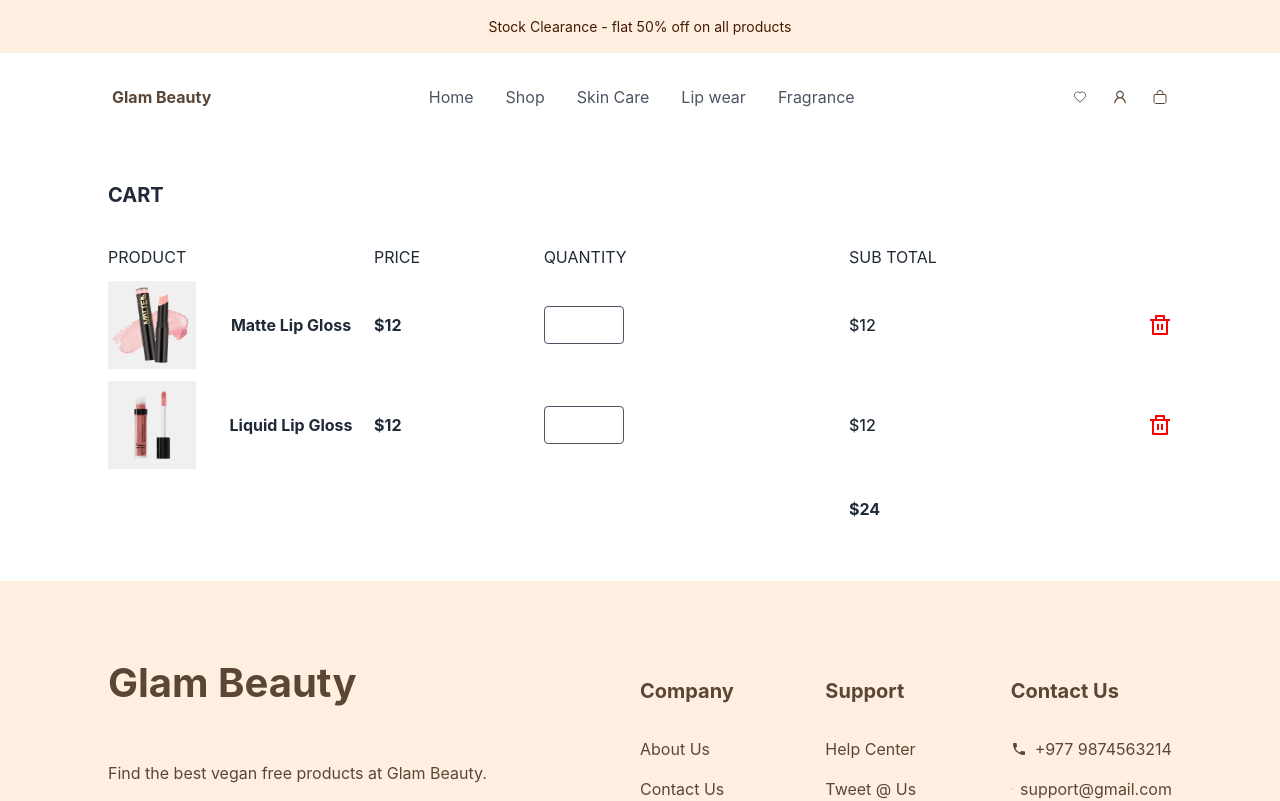
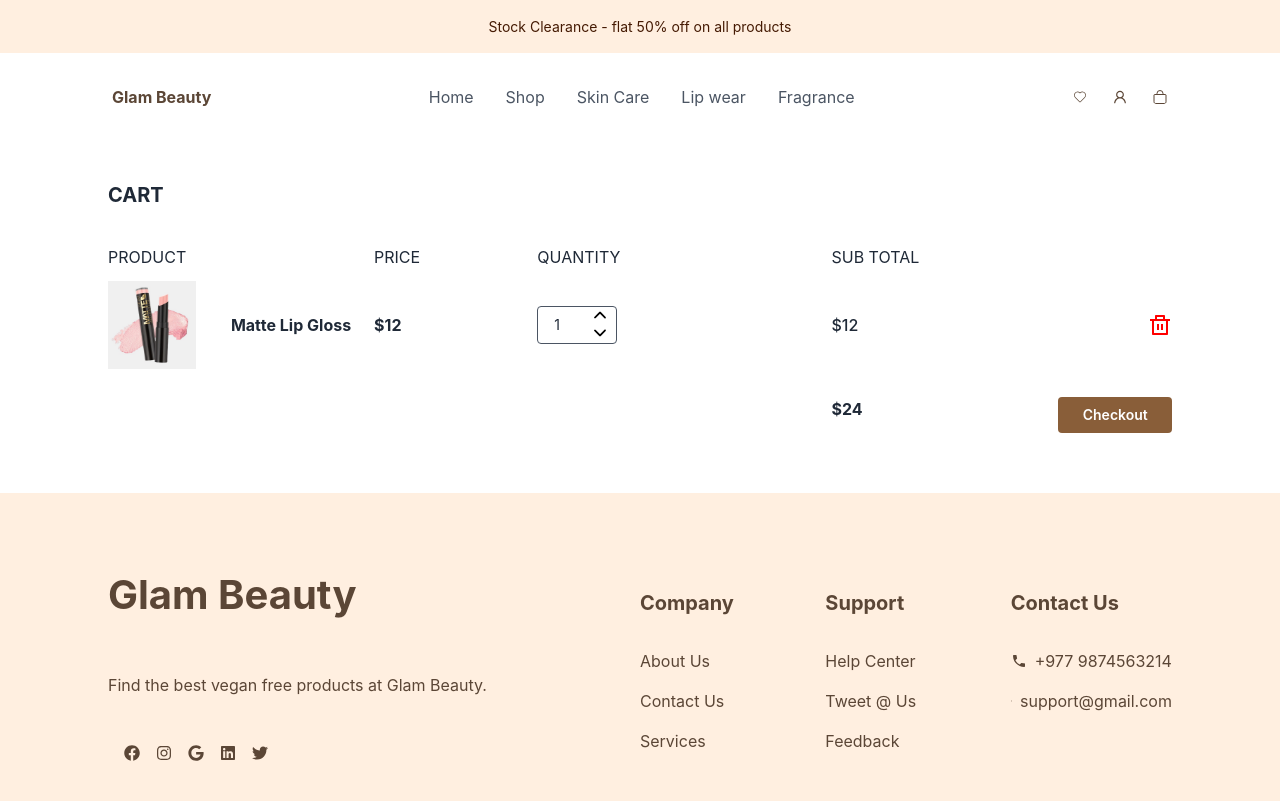
Before and after one commit to Anis-Dangol/Glam-Beauty-Project, a React (Vite) app: page /cart in a window 1280 px wide. Shown: the top 801 px of the page. Built offline with nearby package versions, Linux system fonts and the light colour scheme.

Commit message:
added changes to the bugs

```diff
--- a/src/components/elements/Input.jsx
+++ b/src/components/elements/Input.jsx
@@ -1,4 +1,4 @@
-const Input = ({ type, id, name, placeholder, className}) => {
+const Input = ({ type, id, name, placeholder, className, value, onChange }) => {
   return (
     <>
       <input
@@ -6,6 +6,8 @@ const Input = ({ type, id, name, placeholder, className}) => {
         id={id}
         name={name}
         placeholder={placeholder}
+        value={value}
+        onChange={onChange}
         className={`w-full rounded-sm border border-[#C8CED9] text-sm text-[#5B6B86] placeholder-[#5B6B86] outline-none font-normal transition-all duration-200
          focus:border-[#0069A8] placeholder:text-sm ${className}`}
       />
--- a/src/components/modules/BestSeller.jsx
+++ b/src/components/modules/BestSeller.jsx
@@ -15,7 +15,7 @@ const bestSellerArray = [
 
 const BestSeller = () => {
   return (
-    <section className="pl-27 flex flex-col gap-4">
+    <section className="px-27 flex flex-col gap-4">
       <div>
         <h2 className="py-2">BESTSELLER</h2>
         <div className="flex justify-between items-center py-2">
@@ -37,7 +37,7 @@ const BestSeller = () => {
           return (
             <Card
               cardImage={c.cardImage}
-              ImageClassName={"max-w-93"}
+              ImageClassName={"max-w-93 cursor-pointer"}
               cardTitle={"Matte Lip Gloss"}
               cardCategory={"Lips"}
               cardPrice={"$8.00"}
--- a/src/components/modules/Hero.jsx
+++ b/src/components/modules/Hero.jsx
@@ -1,3 +1,4 @@
+import { Link } from "react-router-dom";
 import HeroBanner from "../../assets/home/hero.jpg";
 import Button from "../elements/Button";
 
@@ -12,7 +13,7 @@ const Hero = () => {
           <p className="font-extrabold text-[40px] p-2">SITEWIDE</p>
           <p className="font-bold text-[20px] p-2">free gift with any Rs 2000+ order</p>
         </div>
-        <Button className={"bg-white py-4! font-bold text-xl"}>SHOP NOW</Button>
+        <Link to={"/shop"}><Button className={"bg-white py-4! font-bold text-xl"}>SHOP NOW</Button></Link>
       </div>
     </section>
   );
--- a/src/components/modules/ShopByCategory.jsx
+++ b/src/components/modules/ShopByCategory.jsx
@@ -22,7 +22,7 @@ const ShopByCategory = () => {
             <IoIosArrowBack size={40} />
           </span>
           <span className="hover:bg-[#D6B89E] text-[#D6B89E] hover:text-white cursor-pointer border border-[#D6B89E] rounded-[50%]">
-            <IoIosArrowForward size={40} className="" />
+            <IoIosArrowForward size={40} />
           </span>
         </div>
       </div>
--- a/src/pages/CartPage.jsx
+++ b/src/pages/CartPage.jsx
@@ -1,11 +1,24 @@
 import MatteLipGloss from "../assets/cart/matte_lip_gloss.jpg";
-import LiquidLipGloss from "../assets/cart/liquid_lip_gloss.jpg";
 
 import Input from "../components/elements/Input";
 
 import { RiDeleteBinLine } from "react-icons/ri";
+import { IoIosArrowDown, IoIosArrowUp } from "react-icons/io";
+import { useState } from "react";
+import Button from "../components/elements/Button";
+import { Link } from "react-router-dom";
 
 const CartPage = () => {
+  const [values, setValues] = useState(1);
+
+  const handleIncrement = () => {
+    setValues((prev) => prev + 1);
+  };
+
+  const handleDecrement = () => {
+    setValues((prev) => (prev > 0 ? prev - 1 : 0));
+  };
+
   return (
     <section className="bg-white flex flex-col gap-4 px-27">
       <h2 className="py-2 text-gray-800 font-bold text-xl">CART</h2>
@@ -38,45 +51,26 @@ const CartPage = () => {
             </th>
             <td className="text-gray-800 font-bold text-base">$12</td>
             <td>
-              <Input
-                type={"number"}
-                className={
-                  "w-20! rounded border border-gray-600 px-4 py-2 text-gray-800 font-bold text-base"
-                }
-              />
-            </td>
-            <td>
-              <div className="flex justify-between">
-                <span className="text-gray-800 font-medium text-base">$12</span>
-                <RiDeleteBinLine
-                  color="red"
-                  size={24}
-                  className="cursor-pointer"
+              <div className="relative w-20">
+                <Input
+                  type="number"
+                  value={values}
+                  onChange={(e) => setValues(Number(e.target.value))}
+                  className="w-full rounded border border-gray-600 px-4 py-2 text-gray-800 font-bold text-base"
                 />
+                <div className="absolute right-2 top-0 flex flex-col text-xs">
+                  <IoIosArrowUp
+                    className="cursor-pointer"
+                    size={18}
+                    onClick={handleIncrement}
+                  />
+                  <IoIosArrowDown
+                    className="cursor-pointer"
+                    size={18}
+                    onClick={handleDecrement}
+                  />
+                </div>
               </div>
-            </td>
-          </tr>
-          <tr>
-            <th scope="row" className="font-medium whitespace-nowrap">
-              <div className="flex flex-row items-center gap-3">
-                <img
-                  className="h-22"
-                  src={LiquidLipGloss}
-                  alt="LiquidLipGloss"
-                />
-                <span className="w-full text-center text-gray-800 font-bold text-base">
-                  Liquid Lip Gloss
-                </span>
-              </div>
-            </th>
-            <td className="text-gray-800 font-bold text-base">$12</td>
-            <td>
-              <Input
-                type={"number"}
-                className={
-                  "w-20! rounded border border-gray-600 px-4 py-2 text-gray-800 font-bold text-base"
-                }
-              />
             </td>
             <td>
               <div className="flex justify-between">
@@ -93,8 +87,13 @@ const CartPage = () => {
             <th scope="row" className="font-medium whitespace-nowrap"></th>
             <td className="text-gray-800 font-bold text-base"></td>
             <td></td>
-            <td className="py-4">
-              <span className="text-gray-800 font-bold text-base">$24</span>
+            <td className="py-4 flex justify-between">
+              <p className="text-gray-800 font-bold text-base">$24</p>
+              <Link to={"/checkout"} className={"w-2/6! "}>
+                <Button className={"font-semibold bg-primary-200 text-white "}>
+                  Checkout
+                </Button>
+              </Link>
             </td>
           </tr>
         </tbody>
--- a/src/pages/Checkout.jsx
+++ b/src/pages/Checkout.jsx
@@ -61,47 +61,38 @@ const Checkout = () => {
           <div className="flex flex-col gap-3">
             <div className="flex justify-between">
               <label className="flex items-center gap-2">
-                <input type="radio" name="payment" className="accent-[#5B4636] scale-100 checked:scale-140 transition-all duration-200"/>
+                <input
+                  type="radio"
+                  name="payment"
+                  className="accent-[#5B4636] scale-100 checked:scale-140 transition-all duration-200"
+                />
                 Bank
               </label>
               <div className="flex gap-2.5">
-                <img
-                  src={CheckoutNic}
-                  alt="Nic"
-                  className="w-12.5"
-                />
-                <img
-                  src={CheckoutNabil}
-                  alt="Nabil"
-                  className="w-12.5"
-                />
-                <img
-                  src={CheckoutKhalti}
-                  alt="khalti"
-                  className="w-12.5"
-                />
-                <img
-                  src={CheckOutEsewa}
-                  alt="esewa"
-                  className="w-12.5"
-                />
+                <img src={CheckoutNic} alt="Nic" className="w-12.5" />
+                <img src={CheckoutNabil} alt="Nabil" className="w-12.5" />
+                <img src={CheckoutKhalti} alt="khalti" className="w-12.5" />
+                <img src={CheckOutEsewa} alt="esewa" className="w-12.5" />
               </div>
             </div>
 
             <label className="flex items-center gap-2">
-              <input type="radio" name="payment" className=" accent-[#5B4636] scale-100 checked:scale-140 transition-all duration-100"/>
+              <input
+                type="radio"
+                name="payment"
+                className=" accent-[#5B4636] scale-100 checked:scale-140 transition-all duration-100"
+              />
               Cash on delivery
             </label>
           </div>
 
-          <Button
-            label="Pay Now"
-            className=" w-full p-4 text-primary-300 border-primary-300!"
-          />
+          <Button className=" w-full p-4 text-primary-300! border border-primary-300!">
+            Pay Now
+          </Button>
         </form>
 
         <div className="w-1/2 rounded-lg p-4  bg-[#F9FAFB] h-2/3 shadow-[0px_4px_8px_0px_rgba(0,0,0,0.25)]">
-          <div className="h-auto bg-trasparent grid gap-[24px]">
+          <div className="h-auto bg-trasparent grid gap-6">
             <div className="flex flex-col gap-5">
               <div className="flex gap-2">
                 <div className="relative">
@@ -125,12 +116,14 @@ const Checkout = () => {
 
               <div className="flex gap-2">
                 <div className="relative">
-                <img
-                  src={CheckOutMatLip2}
-                  alt="LipBam"
-                  className="w-[84px] h-[84px]"
-                />
-                <span className="absolute -top-2 -right-2 bg-[#374151] text-white rounded-full text-xs w-6 h-6 flex items-center justify-center">2</span>
+                  <img
+                    src={CheckOutMatLip2}
+                    alt="LipBam"
+                    className="w-[84px] h-[84px]"
+                  />
+                  <span className="absolute -top-2 -right-2 bg-[#374151] text-white rounded-full text-xs w-6 h-6 flex items-center justify-center">
+                    2
+                  </span>
                 </div>
                 <div className="grid w-full">
                   <h1 className="font-bold p-3">Matte Lip Gloss</h1>
--- a/src/styles/index.css
+++ b/src/styles/index.css
@@ -35,3 +35,9 @@
 
   --font-family: "Inter", sans-serif;
 }
+
+input::-webkit-outer-spin-button,
+input::-webkit-inner-spin-button {
+  -webkit-appearance: none;
+  margin: 0;
+}
```
